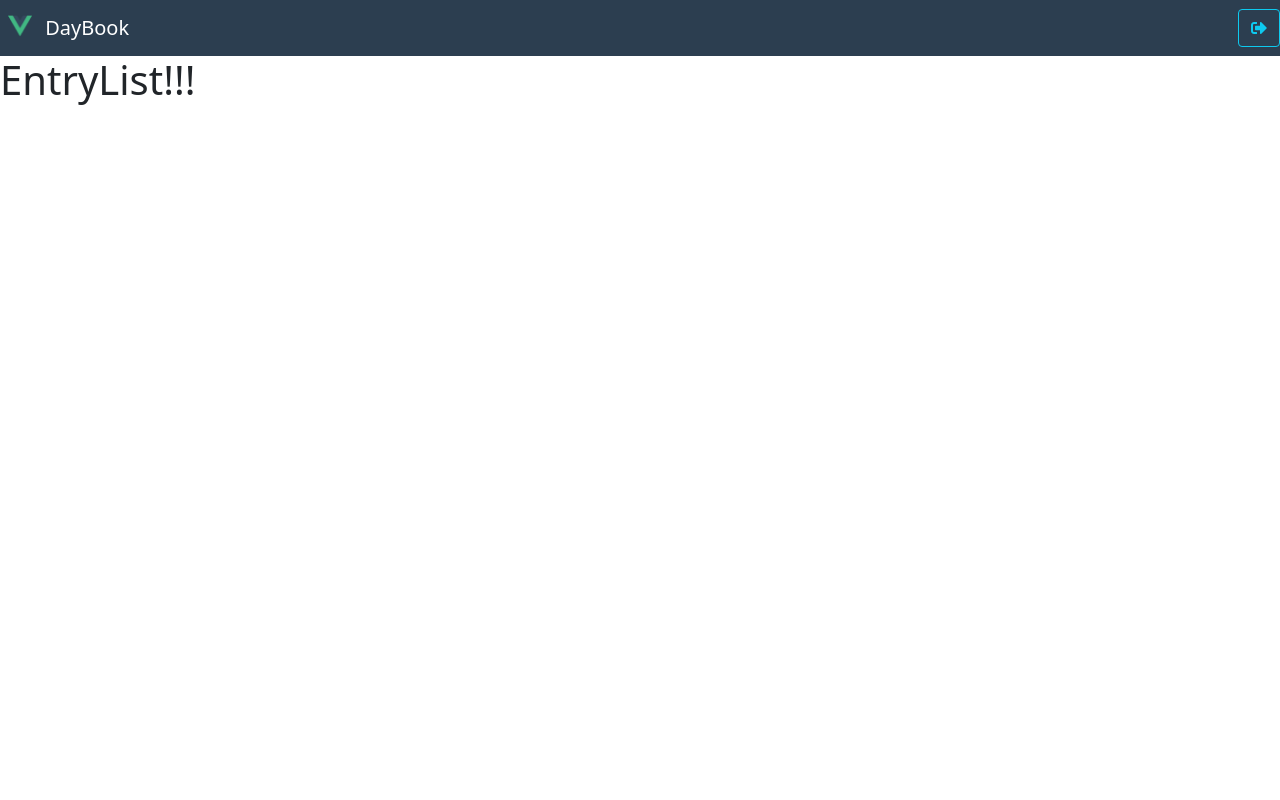
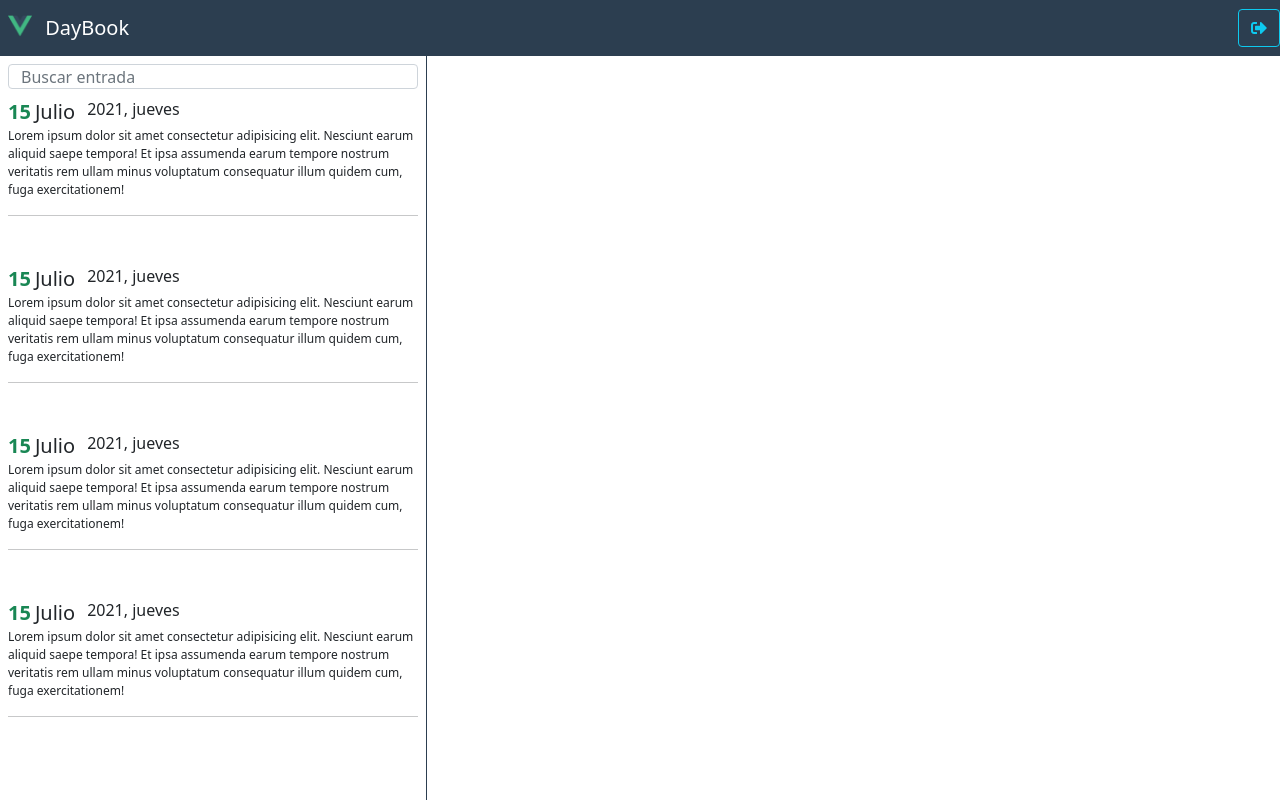
Before and after one commit to diego-garro/vue-journal-vuex, a Vue app: page /#/ in a window 1280 px wide. Both pictures are taken after a click on the button "Success". Built offline with nearby package versions, Linux system fonts and the light colour scheme.

Commit message:
Clase 159: Componentes EntryList y Entry

```diff
--- /dev/null
+++ b/src/modules/daybook/components/Entry.vue
@@ -0,0 +1,36 @@
+<template>
+  <div class="entry-container mb-3 pointer p-2">
+    <!-- Título -->
+    <div class="entry-title d-flex">
+      <span class="text-success fs-5 fw-bold">15</span>
+      <span class="mx-1 fs-5">Julio</span>
+      <span class="mx-2 fw-light">2021, jueves</span>
+    </div>
+    <div class="entry-description">
+      Lorem ipsum dolor sit amet consectetur adipisicing elit. Nesciunt earum
+      aliquid saepe tempora! Et ipsa assumenda earum tempore nostrum veritatis
+      rem ullam minus voluptatum consequatur illum quidem cum, fuga
+      exercitationem!
+    </div>
+    <hr />
+  </div>
+</template>
+
+<script>
+export default {}
+</script>
+
+<style lang="scss" scoped>
+.entry-container {
+  border-bottom: 1px solid 2c3e50;
+  transition: 0.2s all ease-in;
+  &:hover {
+    background-color: lighten($color: grey, $amount: 45);
+    transition: 0.2s all ease-in;
+  }
+}
+
+.entry-description {
+  font-size: 12px;
+}
+</style>
--- a/src/modules/daybook/components/EntryList.vue
+++ b/src/modules/daybook/components/EntryList.vue
@@ -1,7 +1,36 @@
 <template>
-  <h1>EntryList!!!</h1>
+  <div class="entry-list-container">
+    <div class="px-2 pt-2">
+      <input type="text" class="form-control" placeholder="Buscar entrada" />
+    </div>
+    <div class="entry-scrollarea">
+      <Entry v-for="item in 100" :key="item" />
+    </div>
+  </div>
 </template>
 
 <script>
-export default {}
+import { defineAsyncComponent } from "vue"
+
+export default {
+  components: {
+    Entry: defineAsyncComponent(() => import("./Entry.vue")),
+  },
+}
 </script>
+
+<style lang="scss" scoped>
+input {
+  height: 25px;
+}
+
+.entry-list-container {
+  border-right: 1px solid #2c3e50;
+  height: calc(100vh - 56px);
+}
+
+.entry-scrollarea {
+  height: calc(100vh - 120px);
+  overflow: scroll;
+}
+</style>
--- a/src/styles/styles.scss
+++ b/src/styles/styles.scss
@@ -10,3 +10,7 @@
 );
 
 @import "node_modules/bootstrap/scss/bootstrap.scss";
+
+.pointer {
+  cursor: pointer;
+}
```
